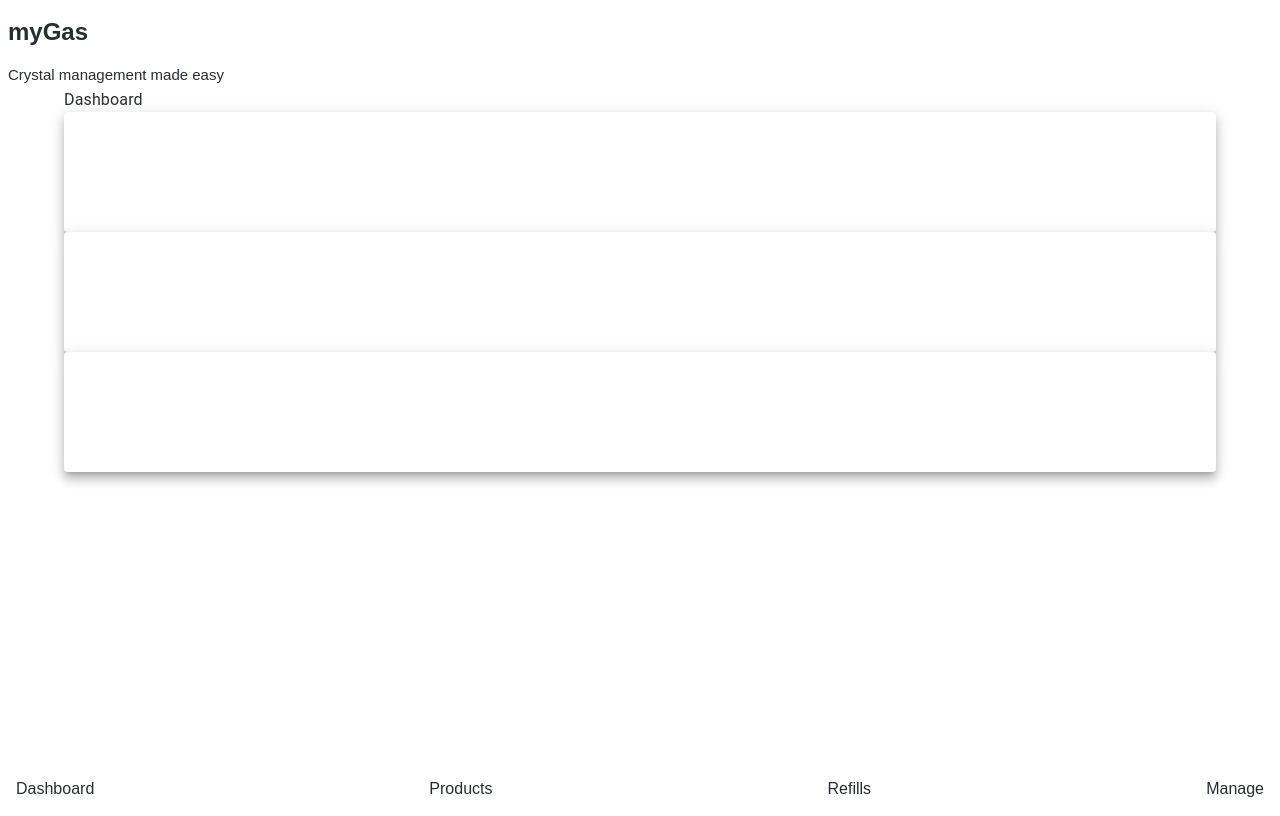
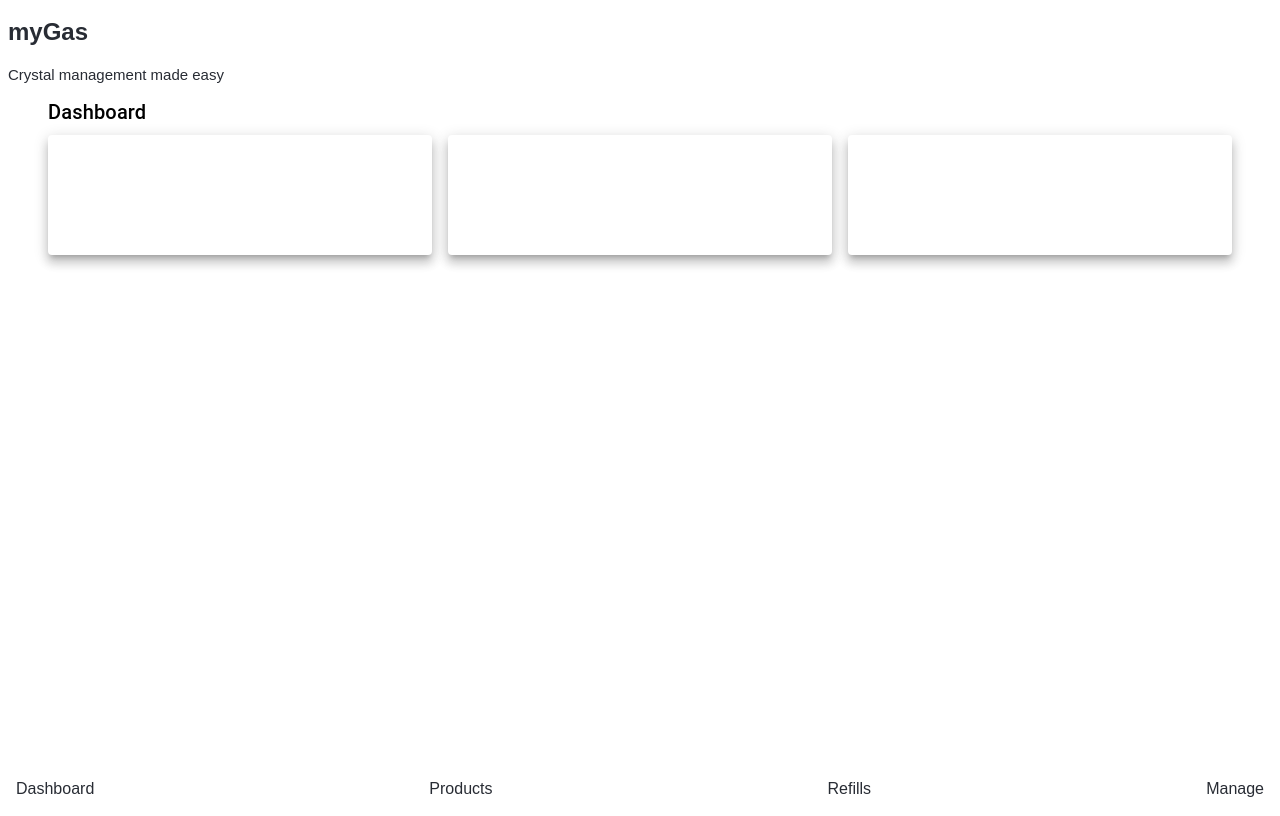
Before and after one commit to iantanui/mygas, a React (Create React App) app: page / in a window 1280 px wide. Built offline with nearby package versions, Linux system fonts and the light colour scheme.

Commit message:
dashboard screeen styles

```diff
--- a/src/pages/DashboardScreen.js
+++ b/src/pages/DashboardScreen.js
@@ -4,17 +4,19 @@ import DashboardCard from "../components/dashboard/DashboardCard";
 
 const Dashboard = () => {
   return (
-    <Container>
-      <Typography>Dashboard</Typography>
+    <Container style={{ padding: "8px", backgroundColor: "white" }}>
+      <Typography variant="h6" color="black" gutterBottom>
+        Dashboard
+      </Typography>
 
-      <Grid>
-        <Grid>
+      <Grid container spacing={2}>
+        <Grid item xs={12} sm={4}>
           <DashboardCard />
         </Grid>
-        <Grid>
+        <Grid item xs={12} sm={4}>
           <DashboardCard />
         </Grid>
-        <Grid>
+        <Grid item xs={12} sm={4}>
           <DashboardCard />
         </Grid>
       </Grid>
```
